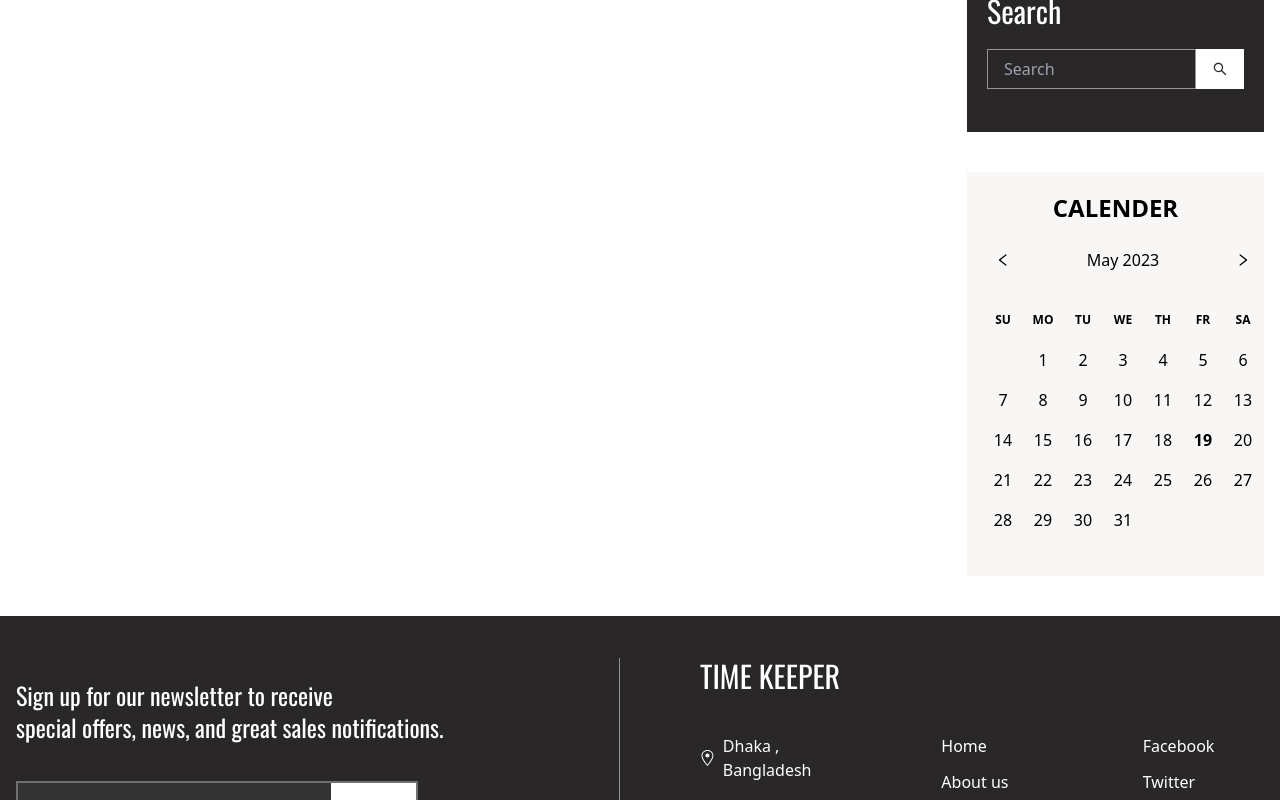
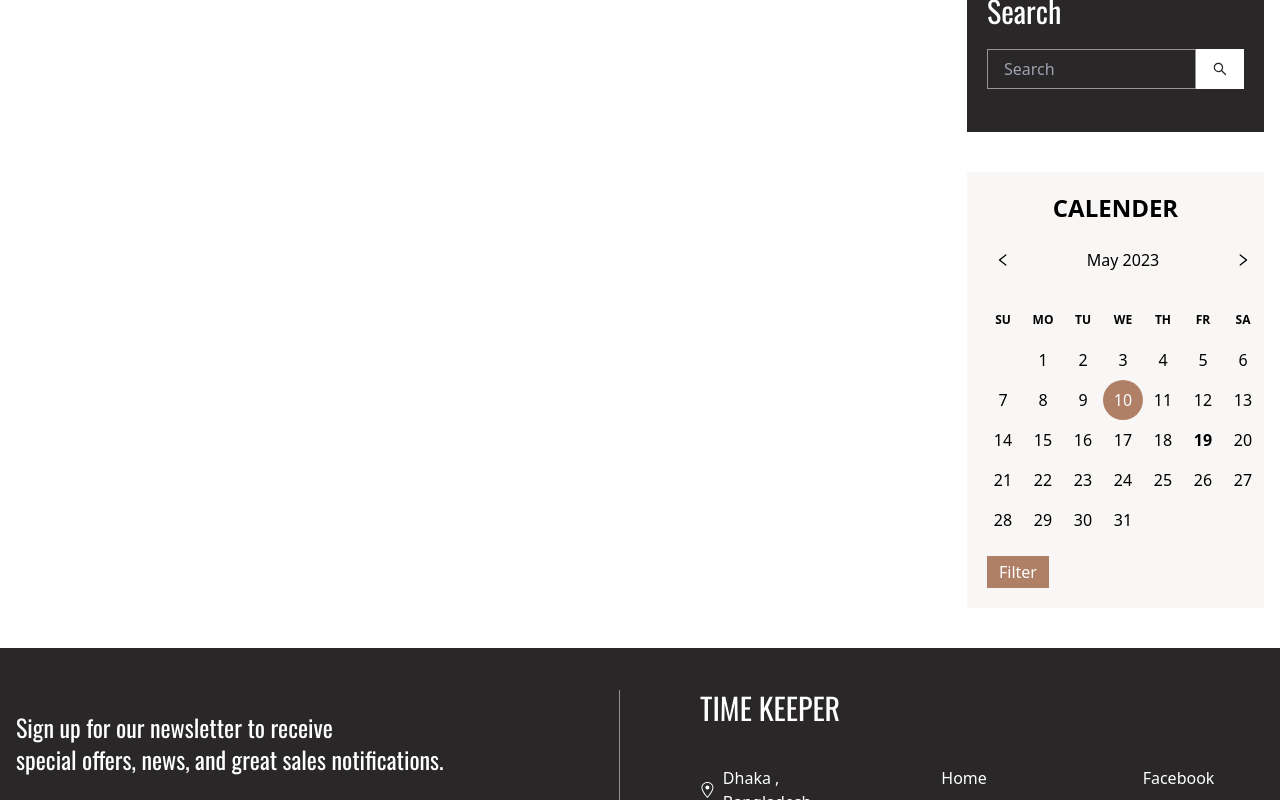
Before and after one commit to MridulSheikh/Time-keeper, a Next.js app: page /blog in a window 1280 px wide. Both pictures are taken after a click on the button "10". Shown: the part 444-1244 px from the top of the page. Built offline with nearby package versions, Linux system fonts and the light colour scheme.

Commit message:
style calender

```diff
--- a/components/DatePicker/DatePicker.tsx
+++ b/components/DatePicker/DatePicker.tsx
@@ -1,6 +1,7 @@
 "use client";
 import { format } from "date-fns";
-import React, { use, useState } from "react";
+import { useRouter } from "next/navigation";
+import React, {useState } from "react";
 import {
   CaptionProps,
   DayPicker,
@@ -55,13 +56,22 @@ const CustoCaption = (props: CaptionProps) => {
 export function DatePicker() {
   const [range, setRange] = useState<any>();
 
+  const router = useRouter();
+
   const handleDayClicked = (day: any) => {
     const rangs = addToRange(day, range);
     setRange(rangs);
   };
+
+  const handleSearch = () => {
+    const uri = `http://localhost:3000/blog?from=${format(range?.from, 'yyyy-MM-dd')}&to=${format(range?.to, 'yyyy-MM-dd')}`
+    router.push(uri)
+  }
+
   return (
+    <>
+    <style>{css}</style>
     <div className="bg-cs-pink-200 py-5 mt-10">
-      <style>{css}</style>
       <h1 className="text-center text-2xl font-semibold">CALENDER</h1>
       <DayPicker
         mode="range"
@@ -70,13 +80,19 @@ export function DatePicker() {
         modifiers={{ start: range?.from, end: range?.to }}
         fromYear={2023}
         fromMonth={new Date(2023, 4)}
-        modifiersClassNames={{
-          selected: "Selectable",
+        components={{
+          Caption : CustoCaption,
         }}
-        components={{
-          Caption : CustoCaption
+        modifiersStyles={{
+          range_start : {backgroundColor : "#AF7F66"},
+          range_middle : {backgroundColor : "#AF7F66", opacity : "40%"},
+          range_end : {backgroundColor : "#AF7F66"},
         }}
       />
+      {
+        range &&  <button className=" bg-cs-pink-800 text-white px-3 py-1 text-center ml-5" onClick={handleSearch}>Filter</button>
+      }
     </div>
+    </>
   );
 }
```
